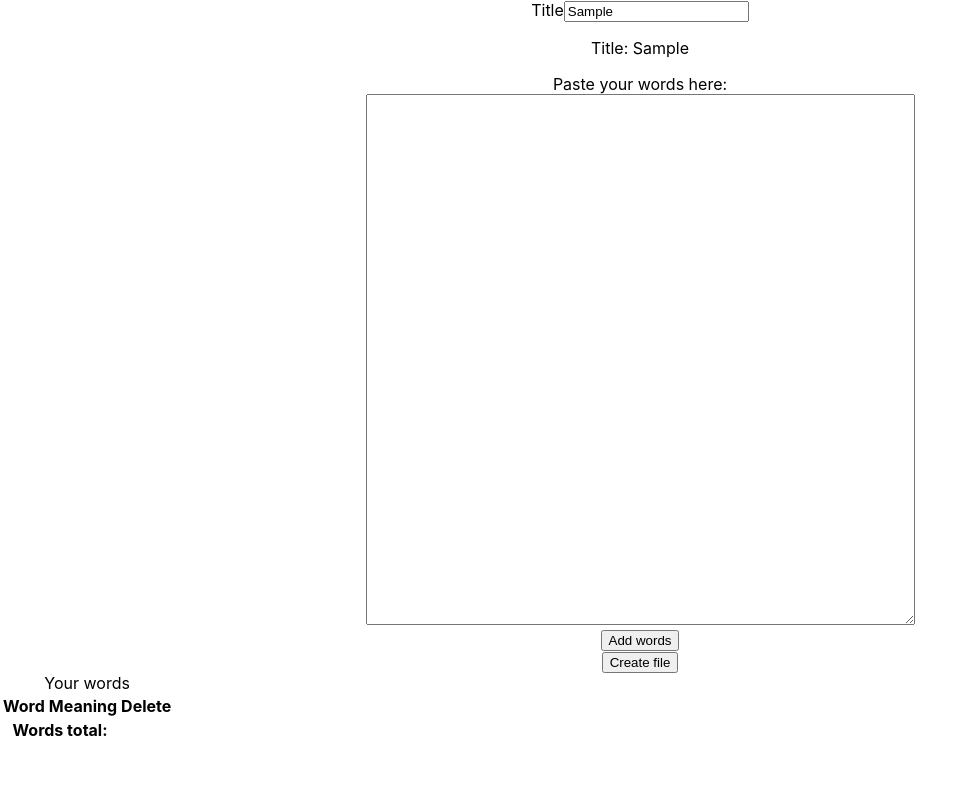
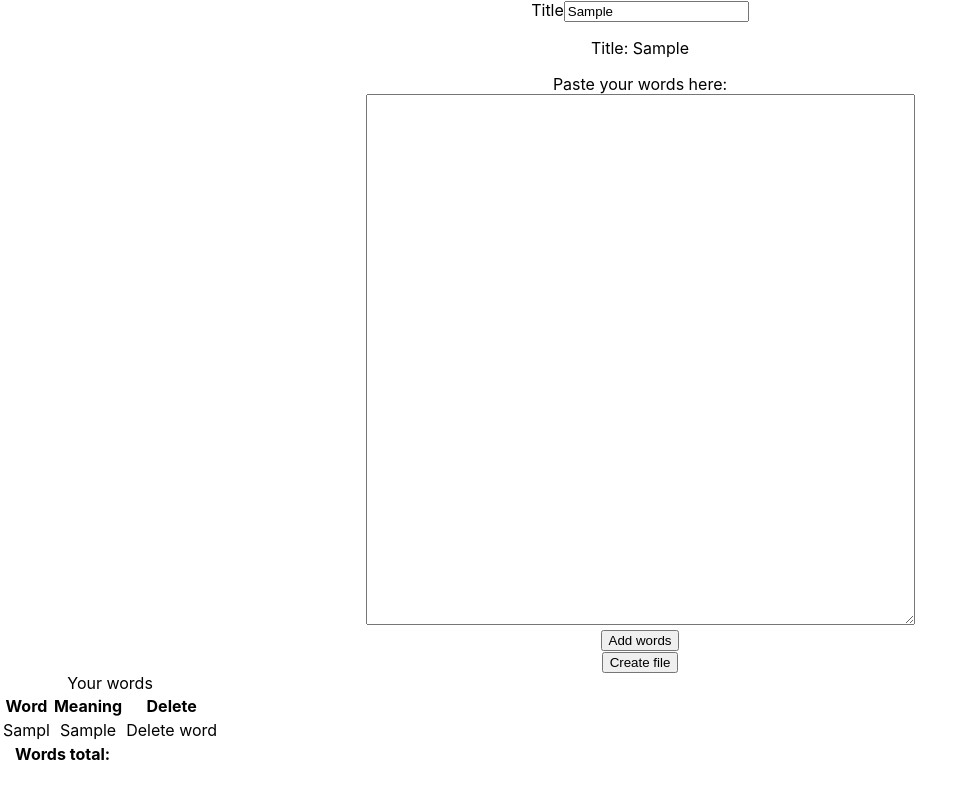
Before and after one commit to Konrad-Jalowy/reactlearnhelpers, a React (Create React App) app in the folder text-to-file-app/: page / in a window 1280 px wide. Both pictures are taken after typing "Sample", "Sample" into the empty fields and a click on the button "Add words". Shown: the whole page, without its empty margins (0-974 px from the left). Built offline with nearby package versions, Linux system fonts and the light colour scheme.

Commit message:
were getting somewhere

```diff
--- a/text-to-file-app/src/App.js
+++ b/text-to-file-app/src/App.js
@@ -72,7 +72,7 @@ function App() {
       <button onClick={onAddHandler}>Add words</button><br/>
       <button onClick={onCreateClick}>Create file</button>
       {url !== null && <DownloadLink link={url} name="file1">Download</DownloadLink>}
-      <WordsTableRFC />
+      <WordsTableRFC words={words} />
     </div>
   );
 }
--- /dev/null
+++ b/text-to-file-app/src/components/WordsRowRFC.js
@@ -0,0 +1,13 @@
+function WordsRow({word}){
+    return (
+        <>
+        <tr>
+            <td>{word.word}</td>
+            <td>{word.meaning}</td>
+            <td>Delete word</td>
+        </tr>
+        </>
+    )
+};
+
+export {WordsRow};
--- a/text-to-file-app/src/components/WordsTableRFC.js
+++ b/text-to-file-app/src/components/WordsTableRFC.js
@@ -1,5 +1,5 @@
 
-
+import {WordsRow} from './WordsRowRFC';
 function WordsTableRFC({words, qty}){
     return (
         <>
@@ -15,7 +15,9 @@ function WordsTableRFC({words, qty}){
             </tr>
         </thead>
         <tbody>
-
+        {words.map((wordItem) => {
+                return <WordsRow key={Math.random()} word={wordItem} />
+            })}
         </tbody>
         <tfoot>
             <tr>
```
